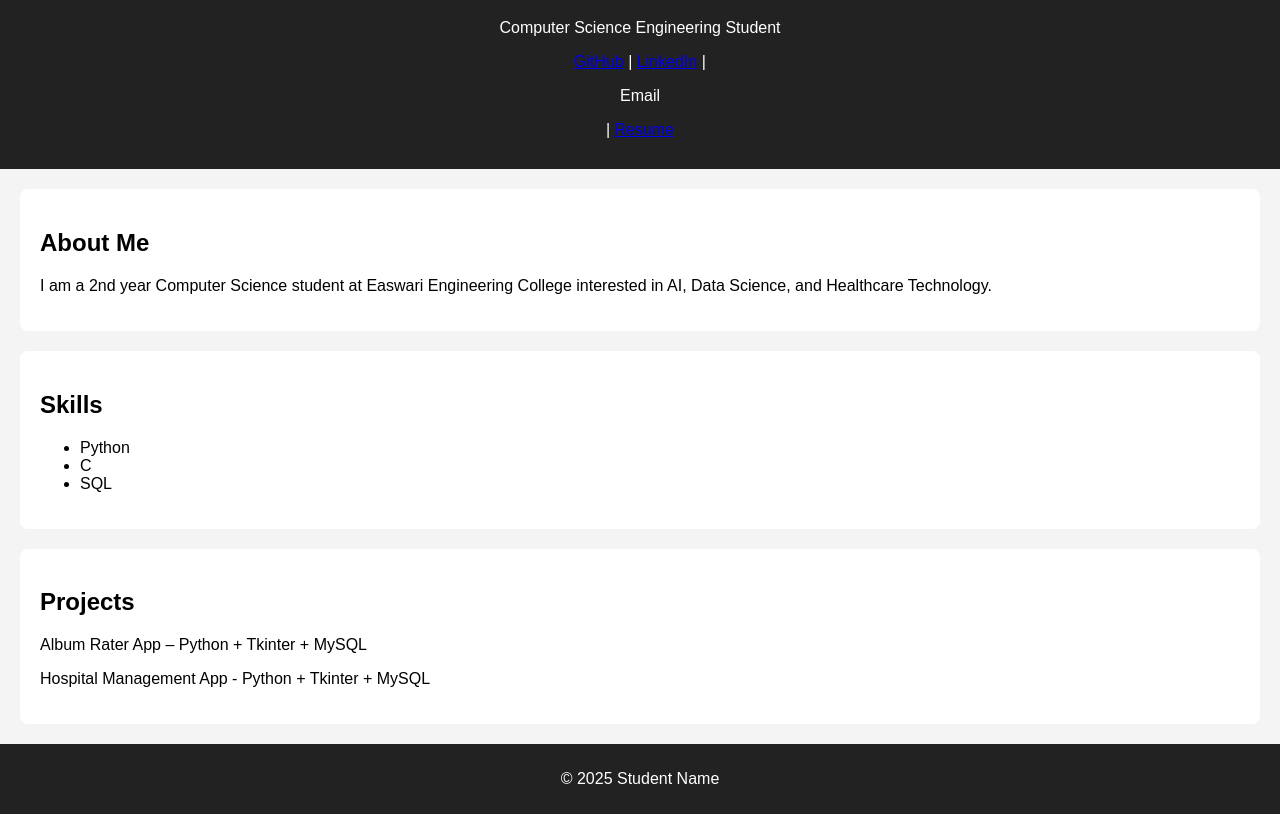
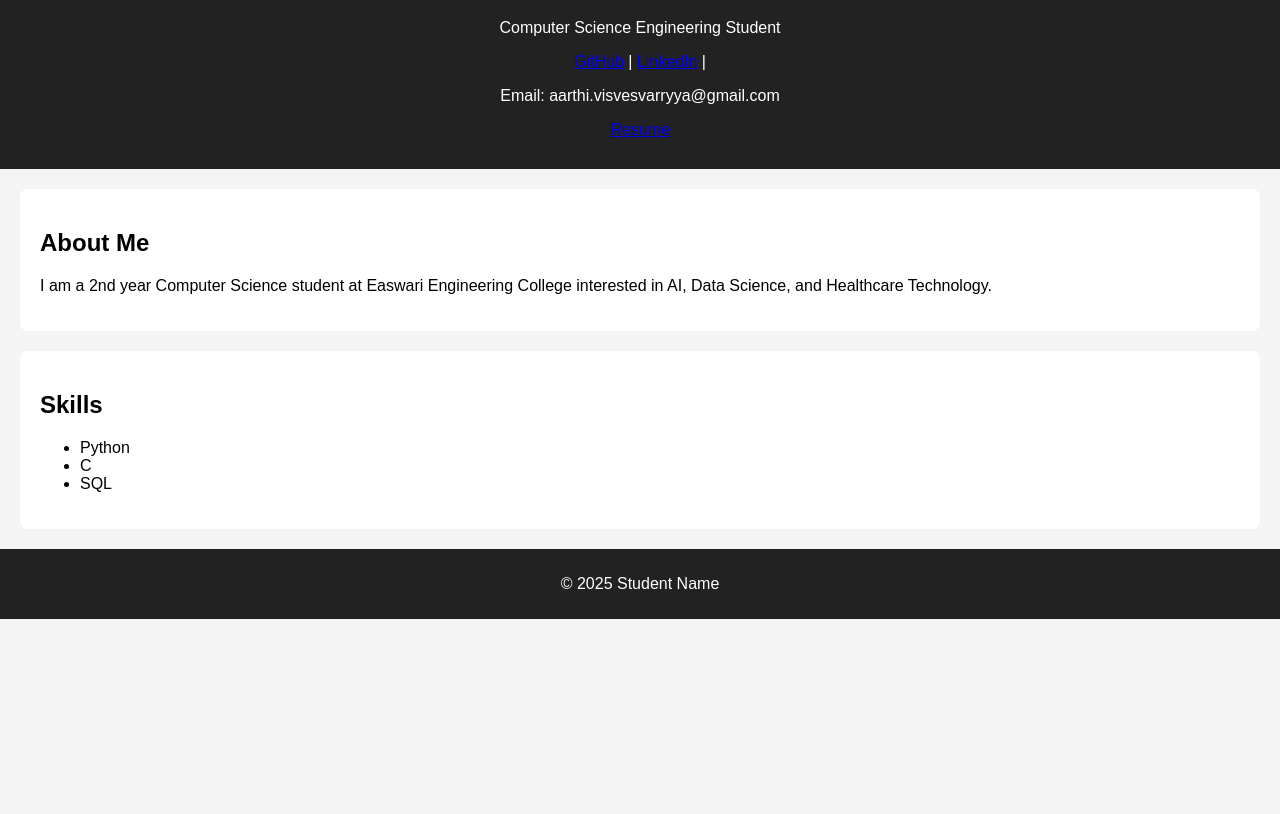
Before and after one commit to shadowboxer1389/av_portfolio.github.io, a plain HTML site: page index.html in a window 1280 px wide. Shown: the part 91-905 px from the top of the page. After the commit the page ends 800 px from the top, so only its background shows below. Drawn offline with Linux system fonts and the light colour scheme.

Commit message:
index.html

```diff
--- a/index.html
+++ b/index.html
@@ -11,8 +11,8 @@
     <p>Computer Science Engineering Student</p>
 
     <a href="https://github.com/shadowboxer1389" target="_blank">GitHub</a> |
-    <a href="https://www.linkedin.com/in/aarthi-visvesvarryya-17608631a" target="_blank">LinkedIn</a> |
-    <p href="aarthi.visvesvarrryya@gmail.com">Email</p> |
+    <a href="https://www.linkedin.com/in/aarthi-visvesvarryya-17608631a/" target="_blank">LinkedIn</a> |
+    <p>Email: aarthi.visvesvarryya@gmail.com</p>
     <a href="Resume_Aarthi_CSE_Intern.pdf" target="_blank">Resume</a>
 </header>
 
@@ -34,12 +34,6 @@
         </ul>
     </section>
 
-    <section>
-        <h2>Projects</h2>
-        <p>Album Rater App – Python + Tkinter + MySQL</p>
-        <p>Hospital Management App - Python + Tkinter + MySQL</p>
-    </section>
-
     <footer>
         <p>© 2025 Student Name</p>
     </footer>
```
